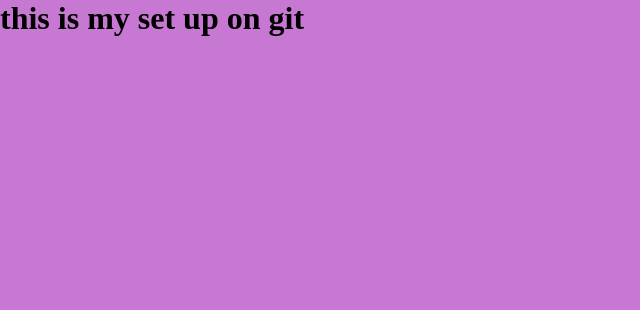
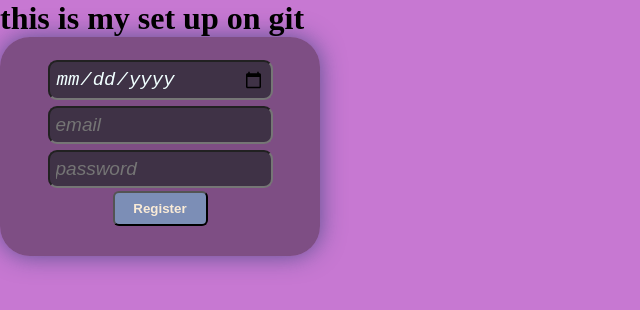
Before and after one commit to vjcode091/for-i_and_all, a plain HTML site: page index.html in a window 1280 px wide. Shown: the whole page, without its empty margins (0-640 px from the left). Drawn offline with Linux system fonts and the light colour scheme.

Commit message:
just committed this

```diff
--- a/index.html
+++ b/index.html
@@ -11,6 +11,12 @@
 
 <body>
     <h1>this is my set up on git</h1>
+    <form action="registration">
+        <input type="date" id="fill-in" placeholder="date">
+        <input type="email" id="fil" placeholder="email">
+        <input type="password" id="fi" placeholder="password">
+        <button type="submit">Register</button>
+    </form>
 </body>
 
 </html>
--- a/styles.css
+++ b/styles.css
@@ -7,3 +7,42 @@
 body {
     background: rgb(199, 120, 210);
 }
+
+form {
+    width: 320px;
+    padding: 20px;
+    box-shadow: 0 0 25px rgba(77, 77, 134, 0.9);
+    text-align: center;
+    border-radius: 30px;
+    background: rgba(65, 44, 68, 0.541);
+}
+
+input {
+    width: 225px;
+    padding: 6px;
+    color: azure;
+    background: rgba(31, 35, 39, 0.658);
+    font-size: 19px;
+    font-style: italic;
+    font-weight: 400;
+    border-radius: 9px;
+    margin: 3px;
+}
+
+button {
+    background: rgba(124, 175, 209, 0.658);
+    width: 95px;
+    padding: 8px;
+    border-radius: 6px;
+    border-color: none;
+    color: antiquewhite;
+    font-weight: 600;
+    margin-bottom: 10px;
+}
+
+input:hover,
+button:hover {
+    background: rgba(57, 100, 47, 0.747);
+    box-shadow: 0 0 22px rgba(45, 36, 48, 0.788);
+    margin: 4px;
+}
```
